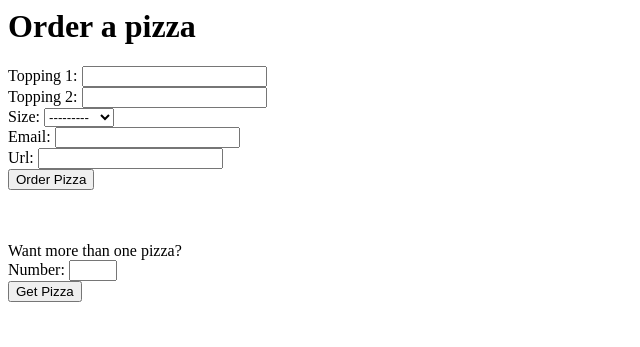
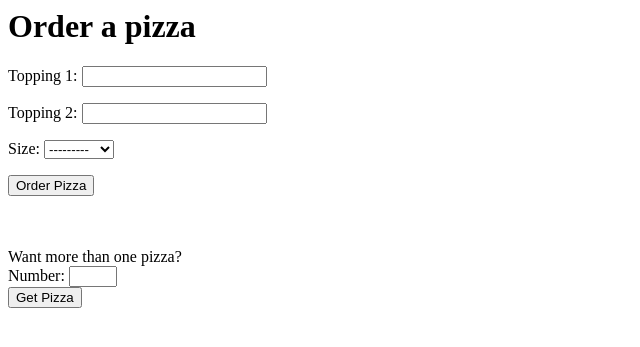
Before and after one commit to fujilar/nandia_garden, a Django app: page /order in a window 1280 px wide. Shown: the top 347 px of the page, without its empty margins (0-640 px from the left). Run offline with Django 5.2, Linux system fonts and the light colour scheme; data comes from the database, SQL or seed files in the repository.

Commit message:
form rednering

```diff
--- a/pizza/forms.py
+++ b/pizza/forms.py
@@ -18,8 +18,8 @@ from .models import Pizza, Size
 class PizzaForm(forms.ModelForm):
 
     # image = forms.ImageField()
-    email = forms.EmailField()
-    url = forms.URLField()
+    # email = forms.EmailField()
+    # url = forms.URLField()
 
     class Meta:
         model = Pizza
--- a/pizza/templates/pizza/order.html
+++ b/pizza/templates/pizza/order.html
@@ -7,7 +7,7 @@
 
 <form action="{% url 'order' %}" method="post" novalidate>
     {% csrf_token %}
-    {{ pizzaform }}
+    {{ pizzaform.as_p }}
     <input type="submit" value="Order Pizza">
 </form>
 
```
